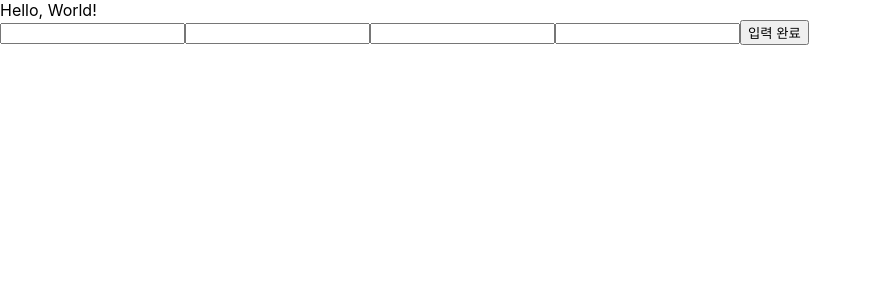
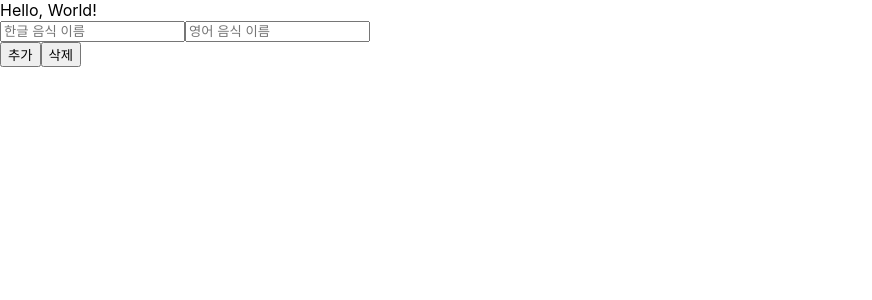
Before and after one commit to Catlover0224/react_study, a React (Create React App) app: page / in a window 1280 px wide. Shown: the top 300 px of the page, without its empty margins (0-872 px from the left). Built offline with nearby package versions, Linux system fonts and the light colour scheme.

Commit message:
add: day04

```diff
--- a/src/App.js
+++ b/src/App.js
@@ -1,6 +1,8 @@
 import "./App.css";
 // import Check from "./docs/ref/Check";
-import CheckInput from "./docs/ref/CheckInput";
+// import CheckInput from "./docs/ref/CheckInput";
+// import Checkbox from "./docs/ref/expert/Checkbox";
+import FoodContainer from "./docs/ref/expert/FoodContainer";
 // import FoodContainer from "./docs/map/basic/FoodContainer";
 // import UserContainer from "./docs/map/expert/UserContainer";
 // import Name from "./docs/ref/Name";
@@ -18,7 +20,7 @@ function App() {
   return (
     <div>
       Hello, World!
-      <CheckInput />
+      <FoodContainer />
     </div>
   );
 }
--- a/src/docs/ref/CheckInput.jsx
+++ b/src/docs/ref/CheckInput.jsx
@@ -1,4 +1,4 @@
-import React from 'react';
+import React, { useRef } from 'react';
 import Form from './Form';
 
 const CheckInput = () => {
@@ -9,11 +9,48 @@ const CheckInput = () => {
         width : '200px',
     }
     //inputRef를 전달
+    const inputRef = useRef({
+        email: null,
+        password: null,
+        name: null,
+        age: null,
+    });
+
     //formRef를 전달
+    const formRef = useRef();
+
     // 버튼을 클릭하면 input의 값을 유효성을 검사 할 수 있는 함수를 제작 후 전달
+    const validateForm = () => {
+        const email = inputRef.current.email.value;
+        const password = inputRef.current.password.value;
+        const name = inputRef.current.name.value;
+        const age = inputRef.current.age.value;
+
+        // Basic validation logic
+        if (!email.includes('@')) {
+            alert('이메일 형식이 다릅니다');
+            return false;
+        }
+        if (password.length < 6) {
+            alert('비밀번호는 6자리 이상이여야 합니다');
+            return false;
+        }
+        if (name.trim() === '') {
+            alert('이름을 입력해주세요');
+            return false;
+        }
+        if (isNaN(age) || age < 18) {
+            alert('18세 이상 콘텐츠 입니다.');
+            return false;
+        }
+
+        alert('응애!');
+        formRef.current.submit();
+        return true;
+    };
 
     return (
-       <Form />
+       <Form style={style} inputRef={inputRef} formRef={formRef} validateForm={validateForm}/>
     );
 };
 
--- a/src/docs/ref/Form.jsx
+++ b/src/docs/ref/Form.jsx
@@ -1,14 +1,43 @@
 import React from 'react';
 
-const Form = () => {
+const Form = ({ style, formRef, inputRef, validateForm }) => {
     // checkInput 에서 프롭으로 전달받은 함수와 스타일을 적용하여 화면 값 유효성 체크
+
     return (
-        <form>
-            <input type="text" name="email"/>
-            <input type="text" name="password"/>
-            <input type="text" name="name"/>
-            <input type="text" name="age"/>
-            <button>입력 완료</button>
+        <form style={style} ref={formRef}>
+            <div>
+                <span>이메일</span>
+                <input
+                    type="text"
+                    name="email"
+                    ref={(e) => (inputRef.current.email = e)}
+                />
+            </div>
+            <div>
+                <span>비밀번호</span>
+                <input
+                    type="password"
+                    name="password"
+                    ref={(e) => (inputRef.current.password = e)}
+                />
+            </div>
+            <div>
+                <span>이름</span>
+                <input
+                    type="text"
+                    name="name"
+                    ref={(e) => (inputRef.current.name = e)}
+                />
+            </div>
+            <div>
+                <span>나이</span>
+                <input
+                    type="text"
+                    name="age"
+                    ref={(e) => (inputRef.current.age = e)}
+                />
+                <button type='button' onClick={validateForm}>입력 완료</button>
+            </div>
         </form>
     );
 };
--- /dev/null
+++ b/src/docs/ref/expert/Checkbox.jsx
@@ -0,0 +1,38 @@
+import React, { useState } from 'react';
+
+const Checkbox = () => {
+    const [message, setMessage] = useState([]);
+
+    const onClickToCheck = (e) => {
+        let value = e.target.value;
+        if (e.target.checked) {
+            console.log("🚀 ~ onClickToCheck ~ e:", e.target.value);
+            //setMessage(message.concat(e.target.value));
+            setMessage(...message, value);
+        } else {
+            setMessage(message.filter((m) => m !== value));
+        }
+    }
+
+    return (
+        <div>
+            <div>
+                <span>프론트</span>
+                <input type="checkbox" value="front-end" onClick={onClickToCheck} />
+            </div>
+            <div>
+                <span>백앤드</span>
+                <input type="checkbox" value="back-end" onClick={onClickToCheck} />
+            </div>
+            <div>
+                <span>ai</span>
+                <input type="checkbox" value="AI" onClick={onClickToCheck} />
+            </div>
+            <div>
+                <h1>{message.map((m, i) => <p key={i}>{m}</p>)}</h1>
+            </div>
+        </div>
+    );
+};
+
+export default Checkbox;
--- /dev/null
+++ b/src/docs/ref/expert/FoodContainer.js
@@ -0,0 +1,86 @@
+import React, { useRef, useState } from "react";
+
+// FoodLi 컴포넌트: 각 음식에 대한 체크 상태를 관리
+const FoodLi = ({ food, checked, onChange }) => {
+  return (
+    <li>
+      <input type="checkbox" checked={checked} onChange={onChange} />
+      {food}
+    </li>
+  );
+};
+
+const FoodContainer = () => {
+  const [foodList, setFoodList] = useState([]);  // 음식 리스트
+  const [checkedItems, setCheckedItems] = useState([]);  // 체크된 항목들
+
+  const inputRef = useRef({
+    kor: null,
+    eng: null,
+  });
+
+  //음식 추가
+  const foodPlus = () => {
+    const kor = inputRef.current.kor.value;
+    console.log("🚀 ~ foodPlus ~ kor:", kor)
+    const eng = inputRef.current.eng.value;
+    console.log("🚀 ~ foodPlus ~ eng:", eng)
+    const food = `${kor}(${eng})`;
+
+    setFoodList([...foodList, food]);
+    setCheckedItems([...checkedItems, false]); // 새 음식 추가 시 체크 상태를 false로 초기화
+  };
+
+  // 삭제할 음식 선텍
+  const handleCheckboxChange = (index) => {
+    const updatedCheckedItems = [...checkedItems];
+    updatedCheckedItems[index] = !updatedCheckedItems[index]; // 체크 상태 토글
+    setCheckedItems(updatedCheckedItems);
+    console.log("🚀 ~ handleCheckboxChange ~ checkedItems:", checkedItems)
+  };
+
+
+  // 음식 삭제
+  const foodDel = () => {
+    const filteredFoodList = foodList.filter((_, index) => !checkedItems[index]);  // 체크되지 않은 항목만 남김
+    const filteredCheckedItems = checkedItems.filter((checked) => !checked);  // 체크되지 않은 상태만 남김
+    setFoodList(filteredFoodList);
+    console.log("🚀 ~ handleCheckboxChange ~ checkedItems:", filteredFoodList)
+    setCheckedItems(filteredCheckedItems);
+  };
+
+  return (
+    <div>
+      <div>
+        <input
+          type="text"
+          placeholder="한글 음식 이름"
+          ref={(e) => (inputRef.current.kor = e)}
+        />
+        <input
+          type="text"
+          placeholder="영어 음식 이름"
+          ref={(e) => (inputRef.current.eng = e)}
+        />
+      </div>
+      <div>
+        <button onClick={foodPlus}>추가</button>
+        <button onClick={foodDel}>삭제</button>
+      </div>
+      <div>
+        <ul>
+          {foodList.map((food, i) => (
+            <FoodLi
+              key={i}
+              food={food}
+              checked={checkedItems[i]}  // 체크 상태를 전달
+              onChange={() => handleCheckboxChange(i)}  // 체크 상태 변경 핸들러 전달
+            />
+          ))}
+        </ul>
+      </div>
+    </div>
+  );
+};
+
+export default FoodContainer;
```
